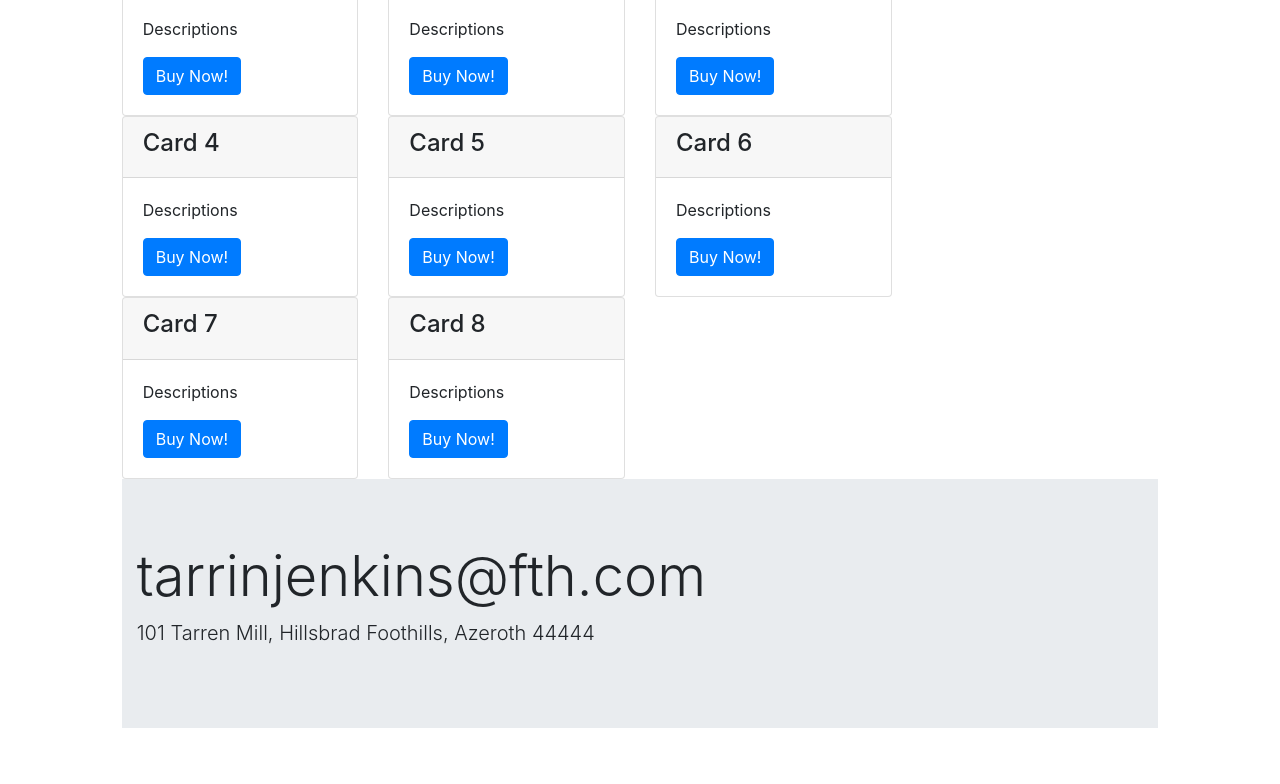
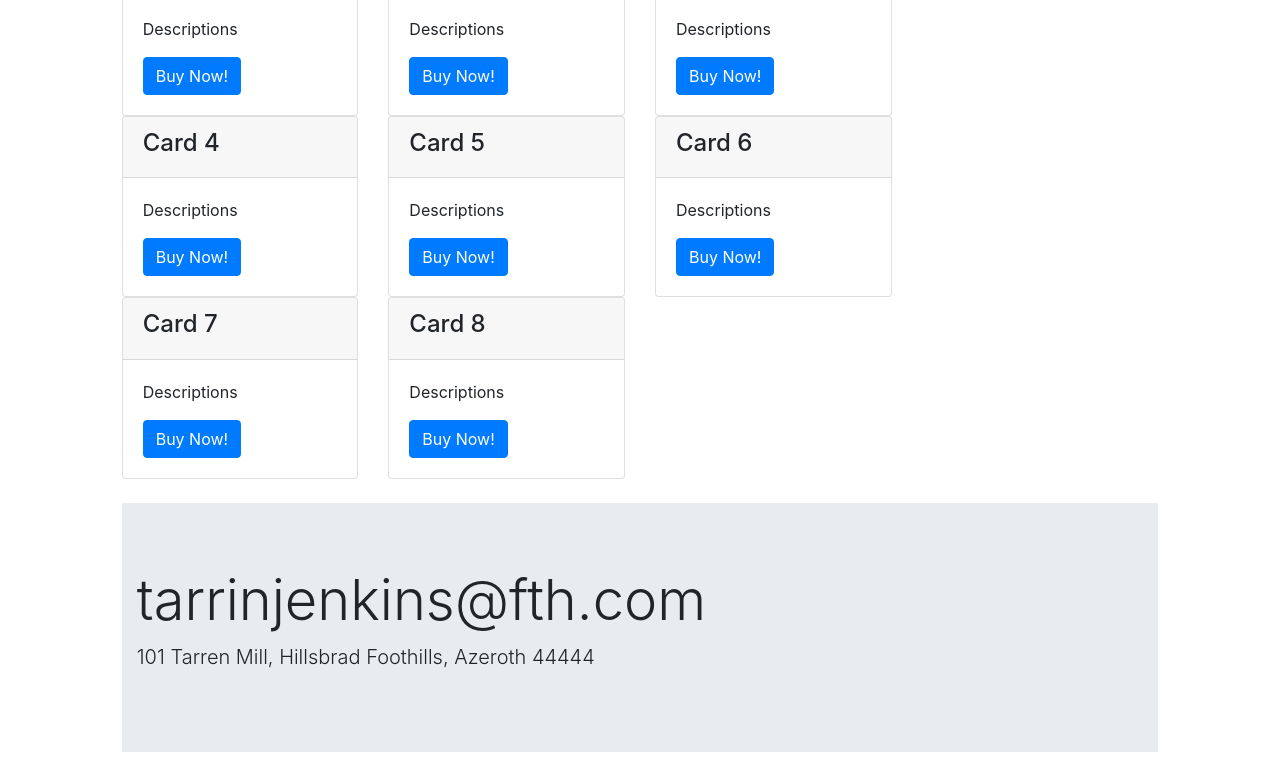
Before and after one commit to Tarrin247/Bootstrap-Resume, a plain HTML site: page index.html in a window 1280 px wide. Shown: the part 744-1528 px from the top of the page. Before the commit the page ends 1504 px from the top, so only its background shows below. Drawn offline with nearby package versions, Linux system fonts and the light colour scheme.

Commit message:
Second Commit

```diff
--- a/index.html
+++ b/index.html
@@ -182,7 +182,7 @@
                 </div>
             </div>
         </div>
-        <div class="jumbotron jumbotron-fluid">
+        <div class="jumbotron jumbotron-fluid mt-4">
             <div class="container">
               <h1 class="display-4">tarrinjenkins@fth.com</h1>
               <p class="lead">101 Tarren Mill,
```
